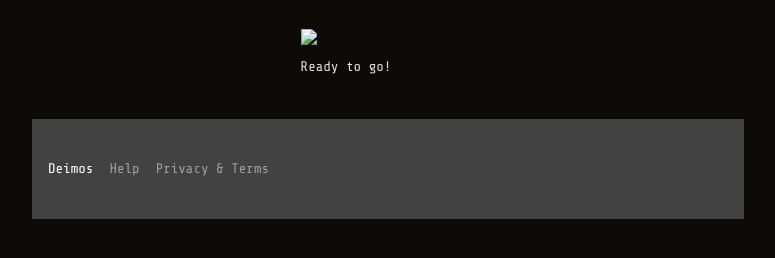
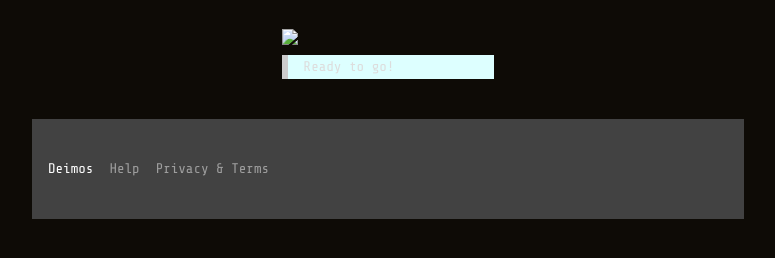
Before and after one commit to tigwyk/spacerpg, a Flask app: template templates/index.html in a window 1280 px wide. Shown: the part 122-380 px from the top of the page, without its empty margins (252-1027 px from the left). Run offline with Flask 2, Linux system fonts and the light colour scheme; the template is opened without the code that fills it, so the values that code supplies are empty; some libraries are stand-ins or nearby versions.

Commit message:
Fixing visuals

```diff
--- a/static/style.css
+++ b/static/style.css
@@ -13,3 +13,10 @@ body {
 	color: #DDDDDD;
 	margin: 0px;
 }
+
+#console {
+	border-color: #2196F3;
+	background-color: #ddffff;
+	border-left: 6px solid #ccc;
+	padding: 0.01em 16px;
+}
--- a/templates/index.html
+++ b/templates/index.html
@@ -19,7 +19,6 @@ $( document ).ready(function() {
 	</div>
 	<div class="mdl-cell mdl-cell--12-col mdl-cell--4-col-phone">
 		<p id="console">Not ready yet.</p>
-
 	</div>
 	<div class="mdl-cell mdl-cell--12-col mdl-cell--4-col-phone">
 		{% if character.opponent %}
```
